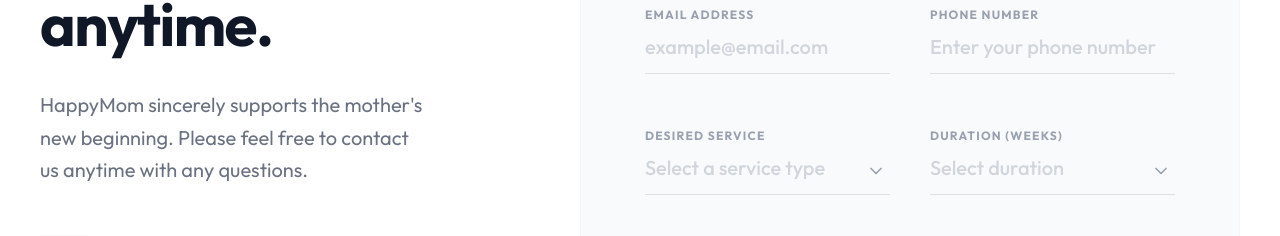
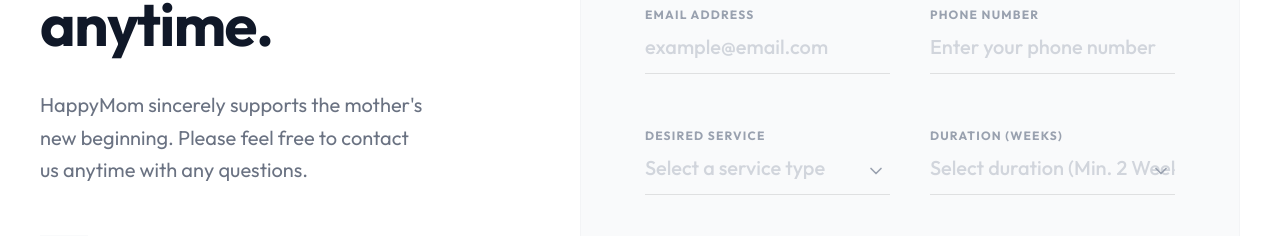
Before and after one commit to hanbrandon/happymom7080.com, a Next.js app: page /en/contact in a window 1280 px wide. Shown: the part 840-1076 px from the top of the page. Built offline with nearby package versions, Linux system fonts and the light colour scheme.

Commit message:
fix: 서비스 이용 기간 최소 선택 기준 2주로 변경 (1주 옵션 제거)

```diff
--- a/messages/en/contact.json
+++ b/messages/en/contact.json
@@ -21,7 +21,7 @@
   "placeholderPhone": "Enter your phone number",
   "placeholderServiceType": "Select a service type",
   "placeholderLocation": "e.g., Los Angeles, CA / Irvine, CA",
-  "placeholderWeeks": "Select duration",
+  "placeholderWeeks": "Select duration (Min. 2 Weeks)",
   "placeholderMessage": "How can we help you?",
   "serviceTypeOptions": {
     "liveIn": "Live-in Postpartum Care",
@@ -30,7 +30,6 @@
     "other": "Other / Consultation"
   },
   "weeksOptions": {
-    "1": "1 Week",
     "2": "2 Weeks",
     "3": "3 Weeks",
     "4": "4 Weeks",
--- a/messages/ko/contact.json
+++ b/messages/ko/contact.json
@@ -21,7 +21,7 @@
   "placeholderPhone": "전화번호를 입력하세요",
   "placeholderServiceType": "원하시는 서비스를 선택해 주세요",
   "placeholderLocation": "예: Los Angeles, CA / Irvine, CA",
-  "placeholderWeeks": "희망하시는 기간을 선택해 주세요",
+  "placeholderWeeks": "희망하시는 기간을 선택해 주세요 (최소 2주)",
   "placeholderMessage": "무엇을 도와드릴까요?",
   "serviceTypeOptions": {
     "liveIn": "입주형 산후조리",
@@ -30,7 +30,6 @@
     "other": "기타 / 상담 후 결정"
   },
   "weeksOptions": {
-    "1": "1주",
     "2": "2주",
     "3": "3주",
     "4": "4주",
--- a/src/components/home/Contact.tsx
+++ b/src/components/home/Contact.tsx
@@ -326,7 +326,6 @@
                             className={`w-full h-auto bg-transparent border-b border-black/10 rounded-none px-0 pt-2 pb-3 focus:ring-0 transition-all font-medium text-xl outline-none cursor-pointer appearance-none ${formData.weeks ? 'text-gray-900' : 'text-gray-300'}`}
                           >
                             <option value="" disabled hidden>{t('placeholderWeeks')}</option>
-                            <option value={t('weeksOptions.1')} className="text-gray-900">{t('weeksOptions.1')}</option>
                             <option value={t('weeksOptions.2')} className="text-gray-900">{t('weeksOptions.2')}</option>
                             <option value={t('weeksOptions.3')} className="text-gray-900">{t('weeksOptions.3')}</option>
                             <option value={t('weeksOptions.4')} className="text-gray-900">{t('weeksOptions.4')}</option>
```
